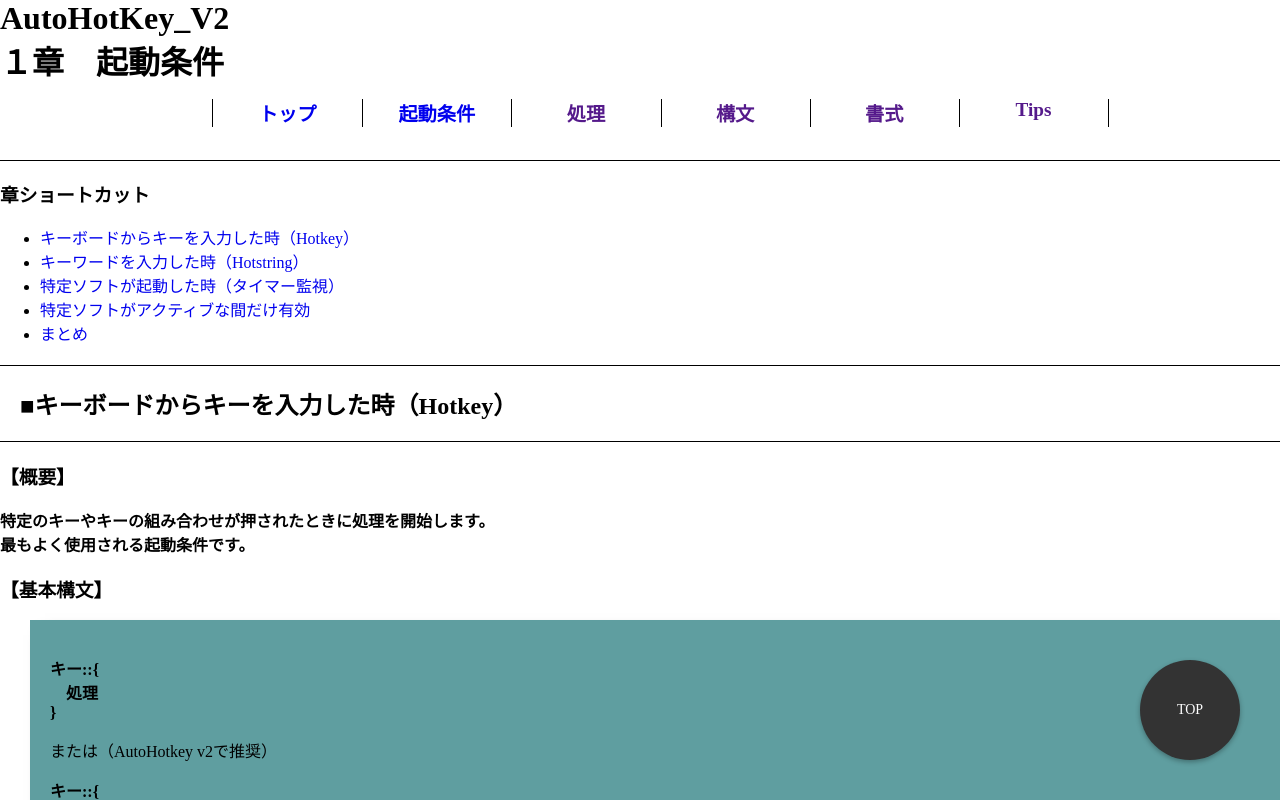
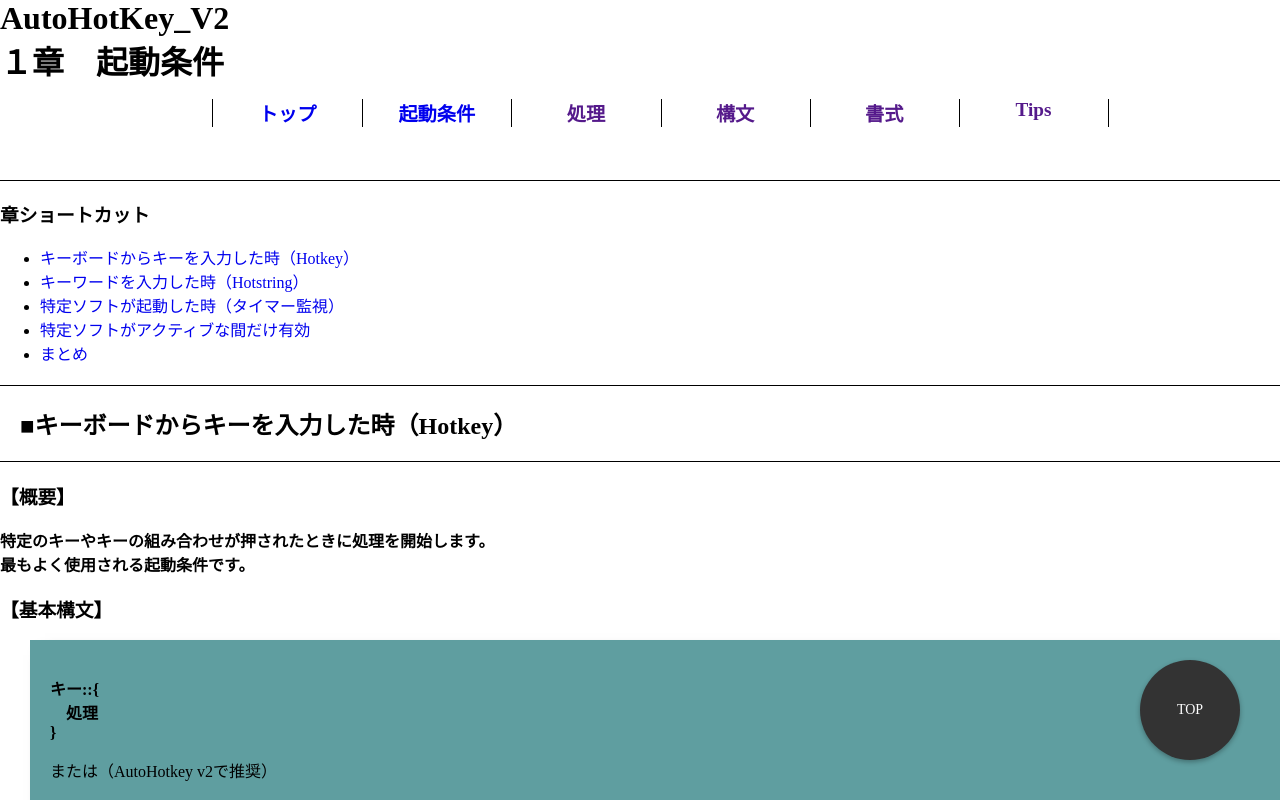
Before and after one commit to Minoo121/AHK, a plain HTML site: page startcondition.html in a window 1280 px wide. Drawn offline with Linux system fonts and the light colour scheme; a web font is replaced by a local one.

Commit message:
レイアウト変更

```diff
--- a/css/sections.css
+++ b/css/sections.css
@@ -1,6 +1,10 @@
 hgroup h1 {
     font-family: "irohamaru";
     margin: 0px;
+}
+
+header {
+    padding-bottom: 20px;
 }
 
 header div {
```
